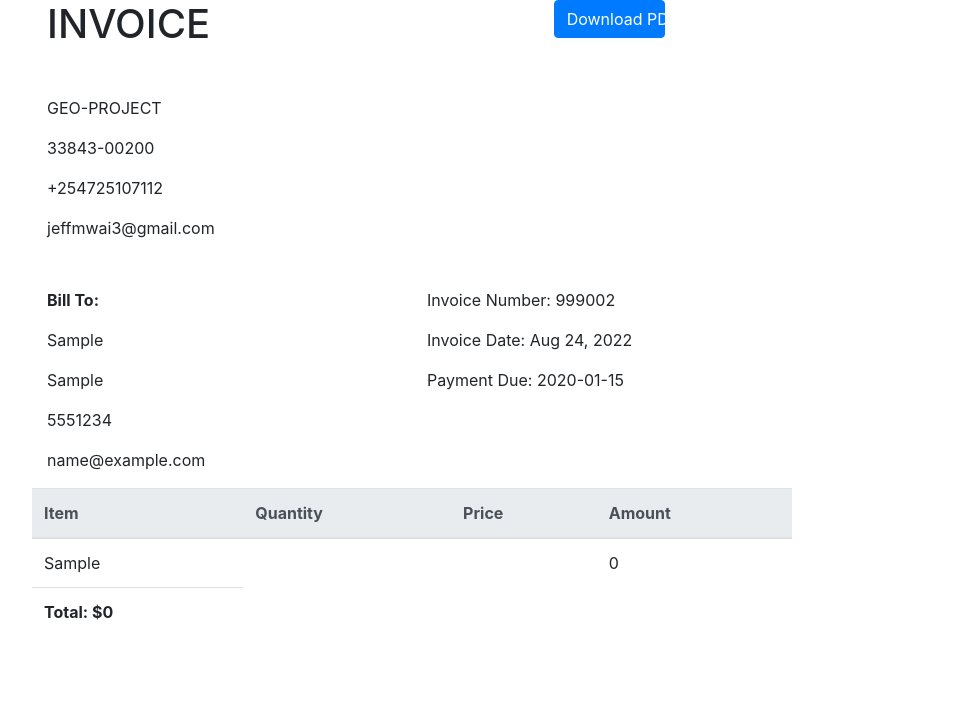
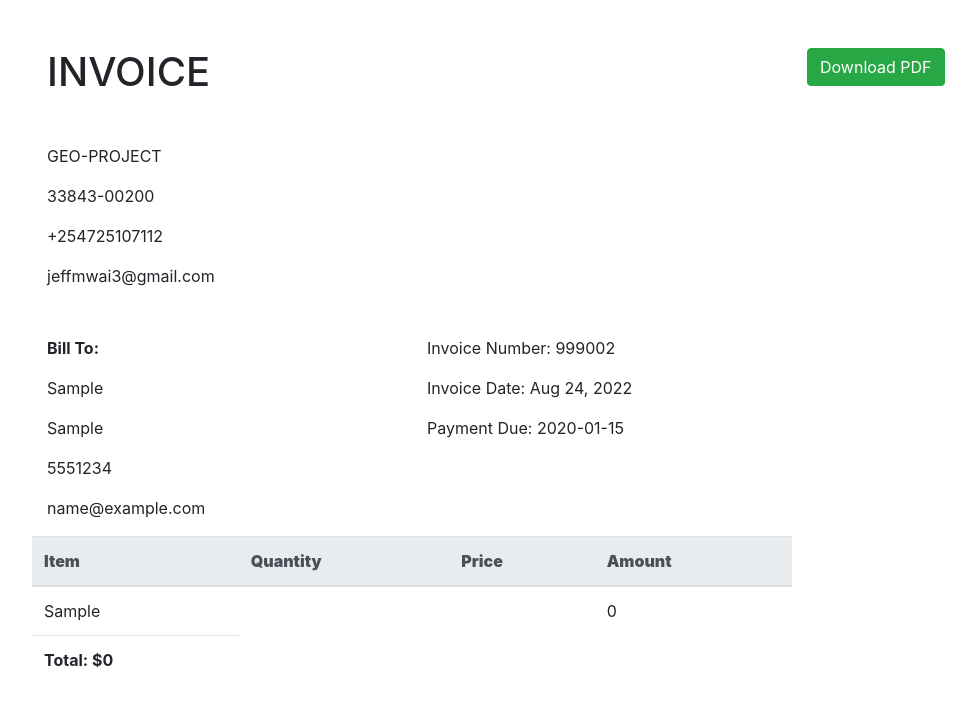
Before and after one commit to Jeff-Mwai/geoproject-assignment, an Angular app: page / in a window 1280 px wide. Both pictures are taken after typing "Sample", "Sample", "5551234", "name@example.com", "2020-01-15", "Sample" into the empty fields and a click on the button "Procced to Checkout". Shown: the top 706 px of the page, without its empty margins (228-1204 px from the left). Built offline with nearby package versions, Linux system fonts and the light colour scheme.

Commit message:
generated pdf

```diff
--- a/src/app/components/items/items.component.html
+++ b/src/app/components/items/items.component.html
@@ -3,22 +3,15 @@
         <div class="row">
             <div class="col-md-2"></div>
             <div class="col-md-8">
-                <div class="row">
-                    <div class="col-md-8">
+                <div class="mt-5" id="htmlData">
+
                     <h1 class="mb-5">INVOICE</h1>
-                    </div>
-                    <div class="col-md-4">
-                        <button type="button" class="btn btn-primary w-50">Download PDF</button>
-                    </div>
-                </div>
-
 
 
                     <p>GEO-PROJECT</p>
                     <p>33843-00200</p>
                     <p>+254725107112</p>
                     <p class="mb-5">jeffmwai3@gmail.com</p>
-
 
                     <div class="row">
                         <div class="col-md-6">
@@ -35,15 +28,17 @@
                             <p>Payment Due: {{allData.date}}</p>
                         </div>
                     </div>
+
+
                 <div class="row">
                     <table class="table">
                         <thead class="thead-light">
                           <tr>
 
-                            <th scope="col">Item</th>
-                            <th scope="col">Quantity</th>
-                            <th scope="col">Price</th>
-                            <th scope="col">Amount</th>
+                            <th scope="col"><strong>Item</strong></th>
+                            <th scope="col"><strong>Quantity</strong></th>
+                            <th scope="col"><strong>Price</strong></th>
+                            <th scope="col"><strong>Amount</strong></th>
                           </tr>
                         </thead>
                         <tbody>
@@ -61,10 +56,16 @@
 
                 </div>
 
-            </div>
 
-            <div class="col-md-2"></div>
             </div>
 
 
+
+
             </div>
+
+            <div class="col-md-2 mt-5">
+                <button class="btn btn-success" (click)="openPDF()">Download PDF</button>
+            </div>
+        </div>
+    </div>
--- a/src/app/components/items/items.component.ts
+++ b/src/app/components/items/items.component.ts
@@ -1,6 +1,7 @@
-import { Component, OnInit } from '@angular/core';
+import { Component, ElementRef, OnInit, ViewChild } from '@angular/core';
 import { jsPDF } from "jspdf";
 import { ApiCallsService } from 'src/app/services/api-calls.service';
+import html2canvas from 'html2canvas';
 
 @Component({
   selector: 'app-items',
@@ -8,6 +9,7 @@ import { ApiCallsService } from 'src/app/services/api-calls.service';
   styleUrls: ['./items.component.css']
 })
 export class ItemsComponent implements OnInit {
+  @ViewChild('htmlData') htmlData!: ElementRef;
   allData: any = [];
   itemsData: any;
   todaysDate = new Date;
@@ -24,8 +26,18 @@ export class ItemsComponent implements OnInit {
       total += myItems.amount
       return total
   }, 0)
-  console.log(this.grandTotal)
-
+  }
+  public openPDF(): void {
+    let DATA: any = document.getElementById('htmlData');
+    html2canvas(DATA).then((canvas) => {
+      let fileWidth = 208;
+      let fileHeight = (canvas.height * fileWidth) / canvas.width;
+      const FILEURI = canvas.toDataURL('image/png');
+      let PDF = new jsPDF('p', 'mm', 'a4');
+      let position = 0;
+      PDF.addImage(FILEURI, 'PNG', 0, position, fileWidth, fileHeight);
+      PDF.save('geoProject-invoice.pdf');
+    });
   }
 
 
```
Lines whose indentation alone changed are shown as unchanged.
